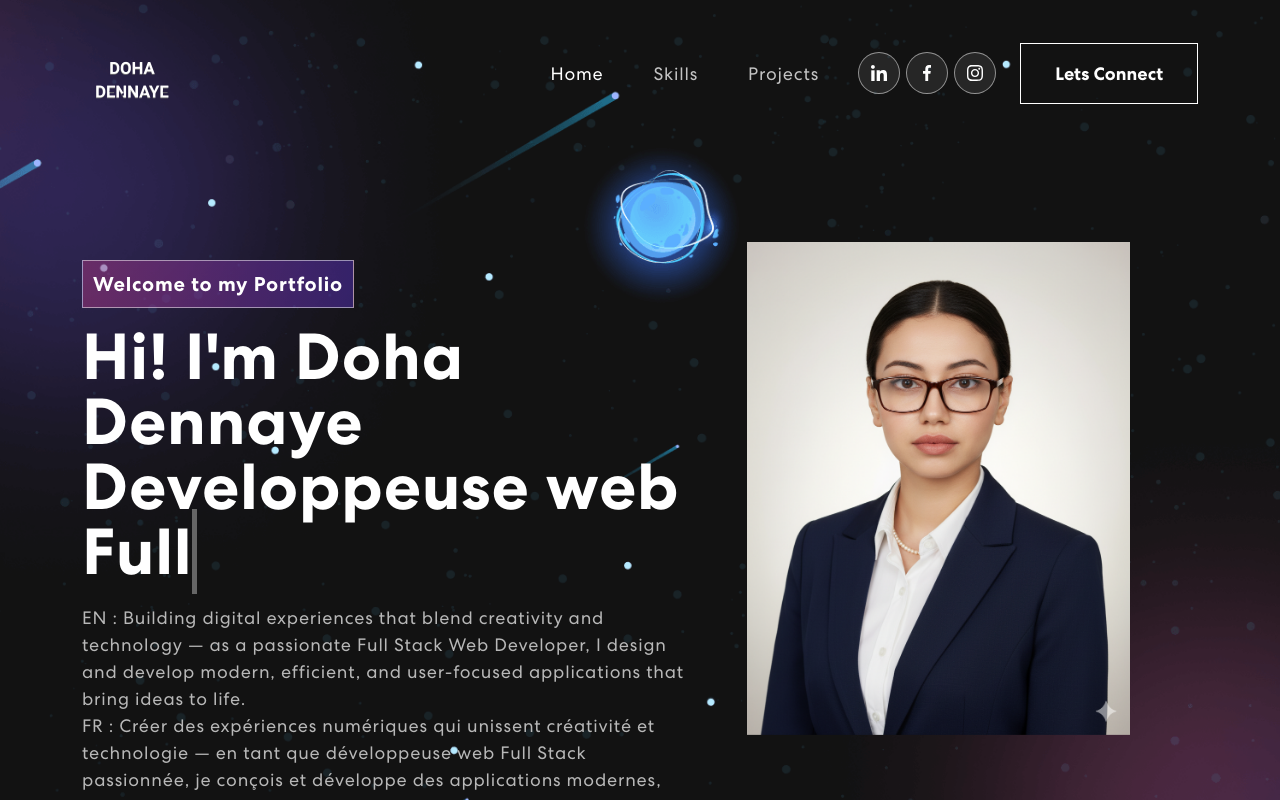
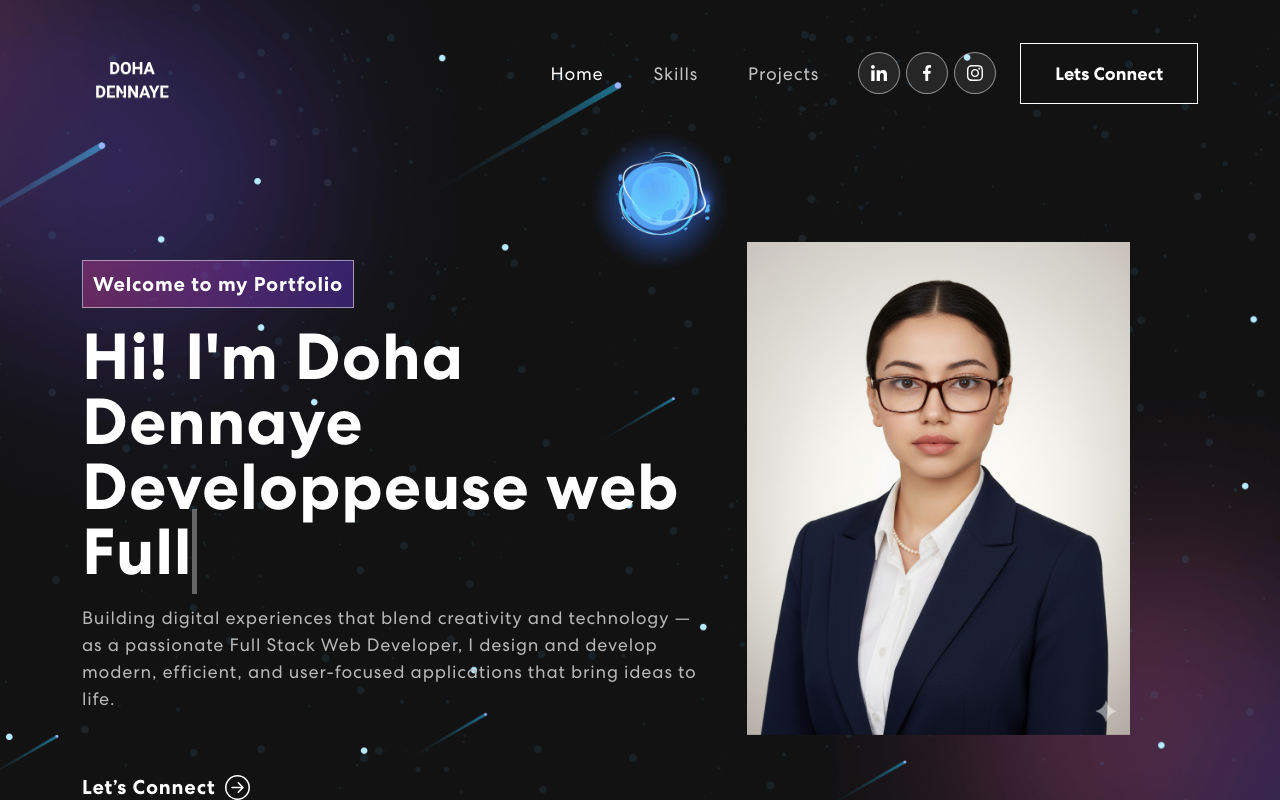
Before and after one commit to DohaDennaye/MyPortfolio, a React (Create React App) app: page / in a window 1280 px wide. Shown: the top 800 px of the page. Built offline with nearby package versions, Linux system fonts and the light colour scheme.

Commit message:
Description de la mise à jour

```diff
--- a/src/components/Banner.js
+++ b/src/components/Banner.js
@@ -58,7 +58,7 @@ export const Banner = () => {
               <div className={isVisible ? "animate__animated animate__fadeIn" : ""}>
                 <span className="tagline">Welcome to my Portfolio</span>
                 <h1>{`Hi! I'm Doha Dennaye`} <span className="txt-rotate" dataPeriod="1000" data-rotate='["Developpeuse web Full stack", "Full stack Developer", "Web Developer " ]'><span className="wrap">{text}</span></span></h1>
-                  <p>EN : Building digital experiences that blend creativity and technology — as a passionate Full Stack Web Developer, I design and develop modern, efficient, and user-focused applications that bring ideas to life.<br/>FR : Créer des expériences numériques qui unissent créativité et technologie — en tant que développeuse web Full Stack passionnée, je conçois et développe des applications modernes, performantes et centrées sur l’utilisateur, donnant vie aux idées.</p>
+                  <p>Building digital experiences that blend creativity and technology — as a passionate Full Stack Web Developer, I design and develop modern, efficient, and user-focused applications that bring ideas to life.</p>
                   <button  className="vvd" onClick={() => console.log('connect')}>Let’s Connect <ArrowRightCircle size={25} /></button>
               </div>}
             </TrackVisibility>
--- a/src/components/Projects.js
+++ b/src/components/Projects.js
@@ -67,10 +67,10 @@ export const Projects = () => {
                       </Row>
                     </Tab.Pane>
                     <Tab.Pane eventKey="section">
-                      <p>Lorem ipsum dolor sit amet consectetur adipisicing elit. Cumque quam, quod neque provident velit, rem explicabo excepturi id illo molestiae blanditiis, eligendi dicta officiis asperiores delectus quasi inventore debitis quo.</p>
+                      <p></p>
                     </Tab.Pane>
                     <Tab.Pane eventKey="third">
-                      <p>Lorem ipsum dolor sit amet consectetur adipisicing elit. Cumque quam, quod neque provident velit, rem explicabo excepturi id illo molestiae blanditiis, eligendi dicta officiis asperiores delectus quasi inventore debitis quo.</p>
+                      <p></p>
                     </Tab.Pane>
                   </Tab.Content>
                 </Tab.Container>
```
